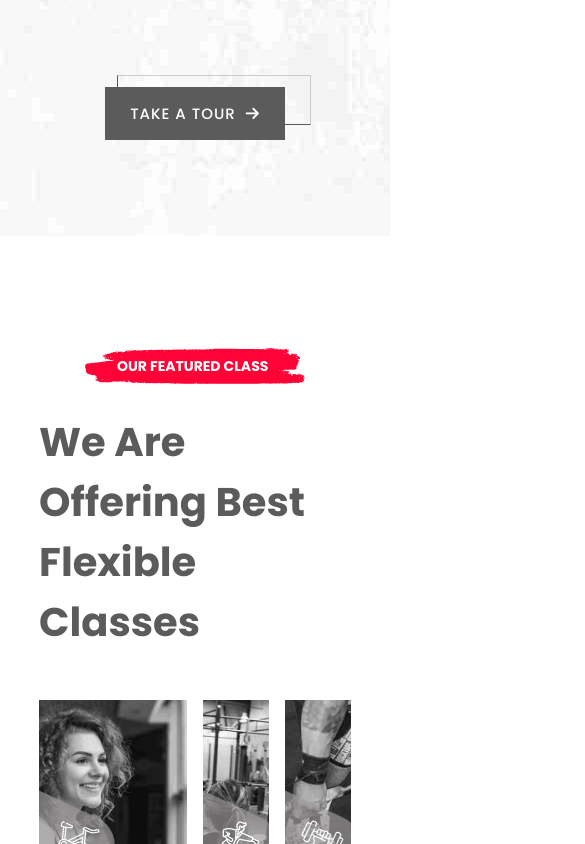
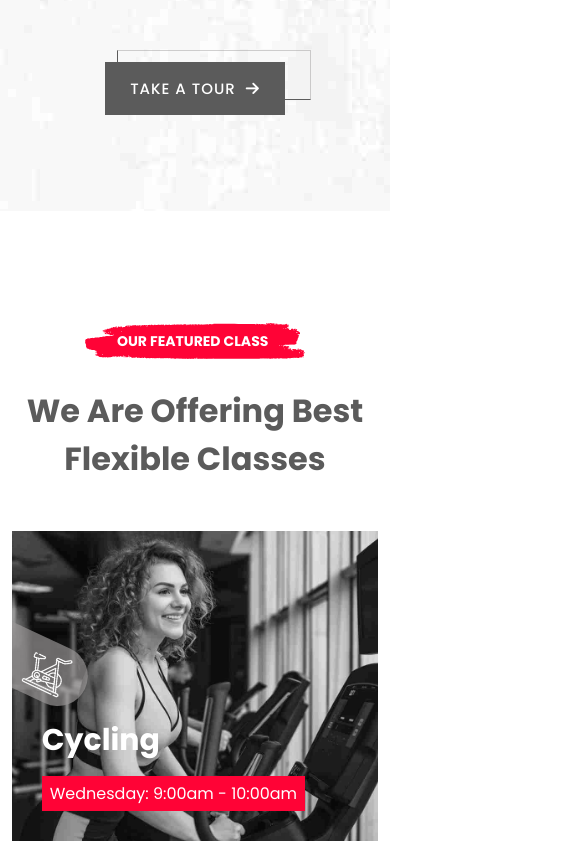
Before and after one commit to abdrv8/gymate, a React (Vite) app: page / in a window 390 px wide. Shown: the part 3013-3857 px from the top of the page, 585 px wide, since content can reach past the window. Built offline with nearby package versions, Linux system fonts and the light colour scheme.

Commit message:
featured section responsive

```diff
--- a/src/components/styles/Featured.scss
+++ b/src/components/styles/Featured.scss
@@ -1,7 +1,10 @@
+@import "shared";
+
 .featured {
-  height: 125vh;
+  height: max-content;
   width: 100%;
-  padding-top: 7rem;
+  padding: 7rem 0;
+  padding-bottom: 16rem;
   position: relative;
   .content {
     display: flex;
@@ -26,6 +29,7 @@
       h2 {
         font-size: 2.5rem;
         color: var(--primary-color-light);
+        text-align: center;
       }
     }
     .cards {
@@ -160,3 +164,44 @@
     }
   }
 }
+
+// media queries
+
+@media (max-width: 1180px) {
+  .featured {
+    .cta-bg {
+      height: max-content;
+      background: var(--secondary-color) !important;
+      padding: 1rem;
+      .text {
+        width: 100%;
+        height: 100%;
+        // border: 5px solid black;
+        @include verticalFlex(1rem);
+        align-items: center;
+        justify-content: center;
+        h2 {
+          width: 100%;
+          text-align: center;
+          color: white;
+          font-size: 30px;
+        }
+      }
+    }
+  }
+}
+
+@media (max-width: 990px) {
+  .featured {
+    .content {
+      .cards {
+        @include verticalFlex(1rem);
+      }
+      .title {
+        h2 {
+          font-size: 2rem;
+        }
+      }
+    }
+  }
+}
--- a/src/components/styles/WhoWeAre.scss
+++ b/src/components/styles/WhoWeAre.scss
@@ -209,6 +209,10 @@
           h2 {
             font-size: 2rem;
             line-height: 2.4rem;
+            text-align: center;
+          }
+          p {
+            text-align: center;
           }
         }
         .features {
--- a/src/layout/Container.scss
+++ b/src/layout/Container.scss
@@ -4,3 +4,9 @@
   margin: 0 auto;
   // border: 5px solid rebeccapurple;
 }
+
+@media (max-width: 1128px) {
+  .container {
+    width: 94%;
+  }
+}
```
